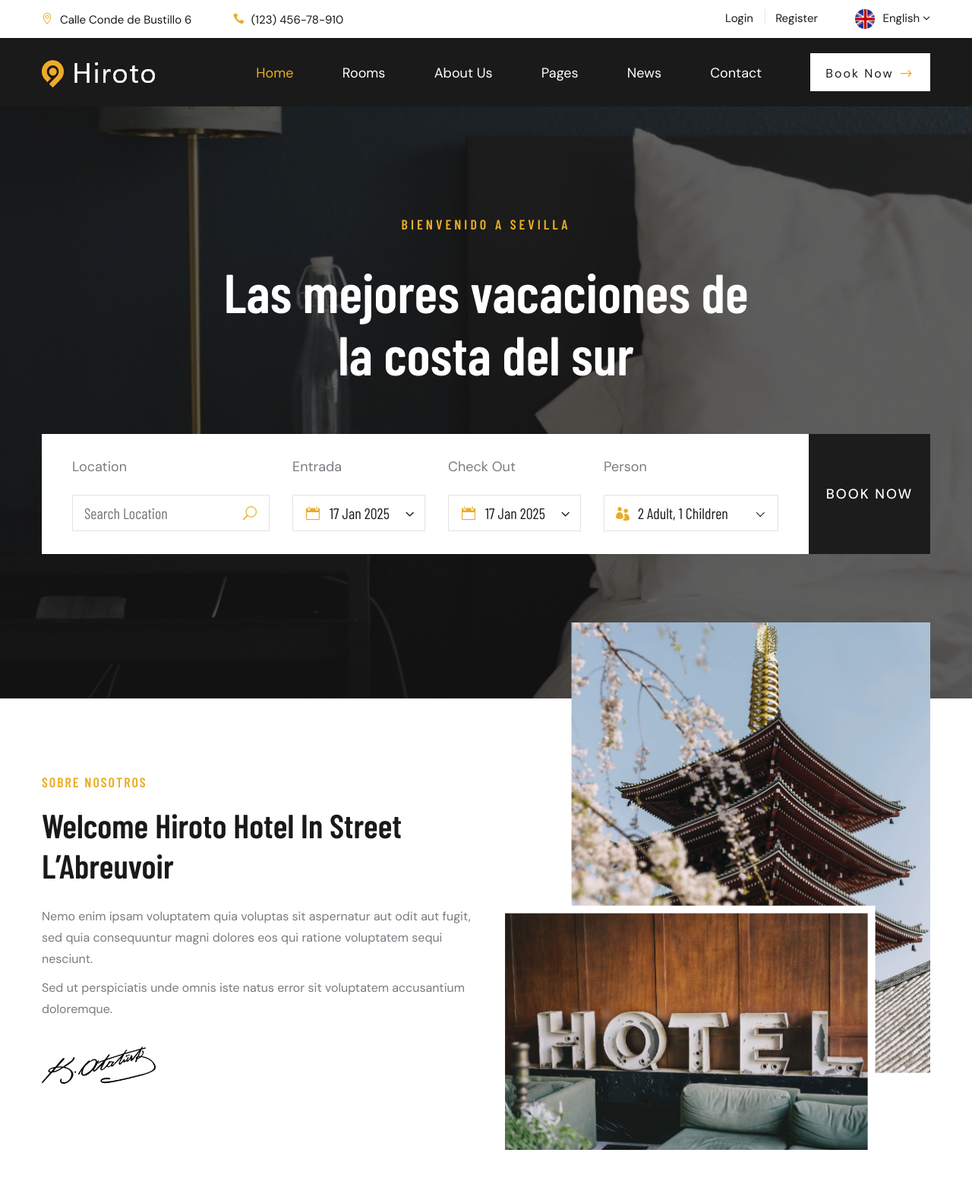
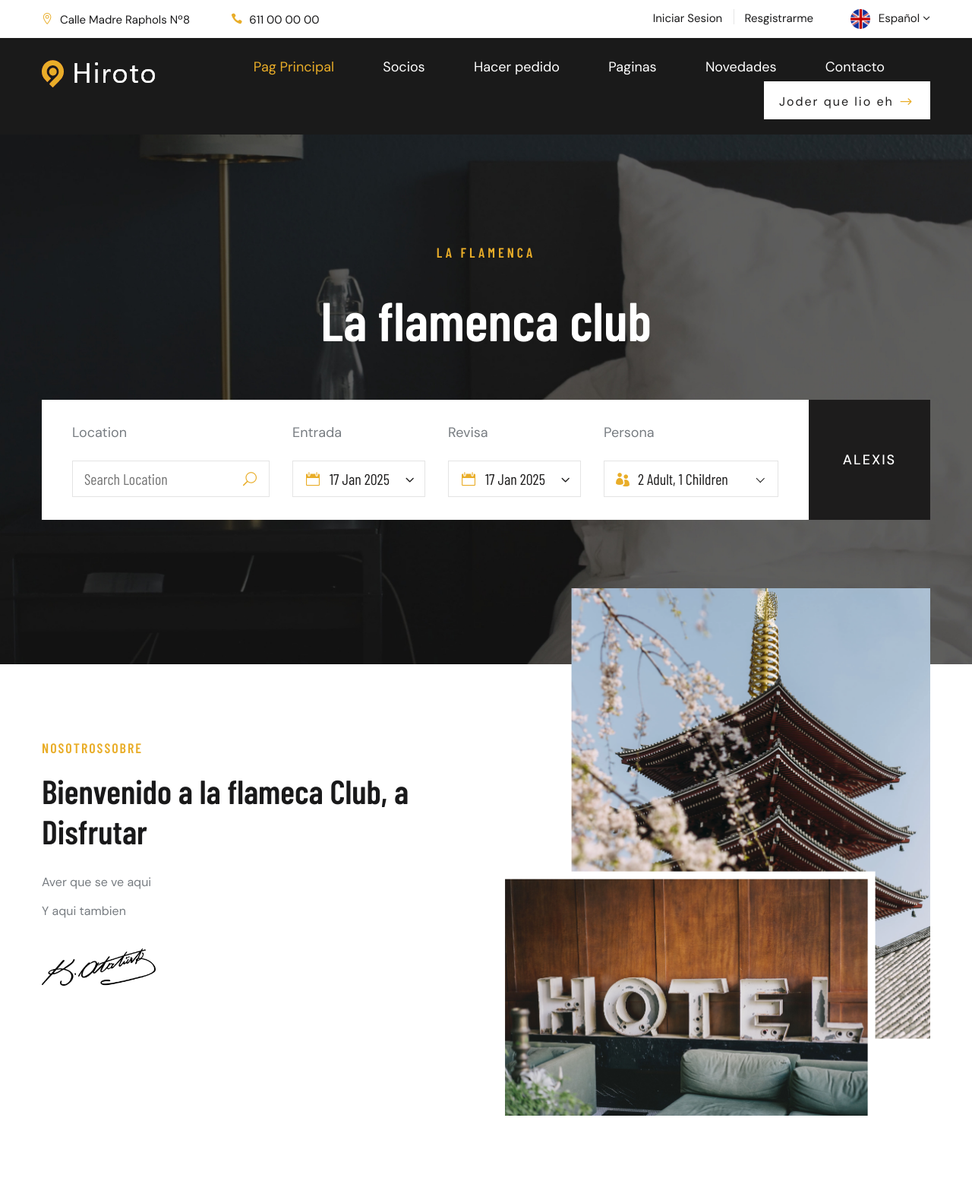
Before and after one commit to Alexeis23/practica-gitflow, a plain HTML site: page hiroto/index.html in a window 1280 px wide. Shown: the top 1575 px of the page at 76% size. Drawn offline with nearby package versions, Linux system fonts and the light colour scheme; a web font is replaced by a local one.

Commit message:
Cambios de alexi

```diff
--- a/hiroto/index.html
+++ b/hiroto/index.html
@@ -38,23 +38,23 @@
         </div>
         <div class="offcanvas__widget">
             <ul>
-                <li><span class="icon_pin_alt"></span> Calle Conde de Bustillo 6</li>
-                <li><span class="icon_phone"></span> 954123665</li>
+                <li><span class="icon_pin_alt"></span> Calle Madre Raphols Nº8 </li>
+                <li><span class="icon_phone"></span> 611 00 00 00 </li>
             </ul>
         </div>
         <div class="offcanvas__language">
             <img src="img/lan.png" alt="">
-            <span>English</span>
+            <span>Español</span>
             <i class="fa fa-angle-down"></i>
             <ul>
-                <li>English</li>
-                <li>Bangla</li>
+                <li>Español</li>
+                <li>Catalan</li>
             </ul>
         </div>
         <div class="offcanvas__auth">
             <ul>
-                <li><a href="#">Login</a></li>
-                <li><a href="#">Register</a></li>
+                <li><a href="#">Iniciar Sesion</a></li>
+                <li><a href="#">Registrar</a></li>
             </ul>
         </div>
     </div>
@@ -67,25 +67,25 @@
                 <div class="row">
                     <div class="col-lg-7">
                         <ul class="header__top__widget">
-                            <li><span class="icon_pin_alt"></span> Calle Conde de Bustillo 6</li>
-                            <li><span class="icon_phone"></span> (123) 456-78-910</li>
+                            <li><span class="icon_pin_alt"></span> Calle Madre Raphols Nº8 </li>
+                            <li><span class="icon_phone"></span> 611 00 00 00 </li>
                         </ul>
                     </div>
                     <div class="col-lg-5">
                         <div class="header__top__right">
                             <div class="header__top__auth">
                                 <ul>
-                                    <li><a href="#">Login</a></li>
-                                    <li><a href="#">Register</a></li>
+                                    <li><a href="#">Iniciar Sesion </a></li>
+                                    <li><a href="#">Resgistrarme</a></li>
                                 </ul>
                             </div>
                             <div class="header__top__language">
                                 <img src="img/lan.png" alt="">
-                                <span>English</span>
+                                <span>Español</span>
                                 <i class="fa fa-angle-down"></i>
                                 <ul>
-                                    <li>English</li>
-                                    <li>Bangla</li>
+                                    <li>Español</li>
+                                    <li>Catalan</li>
                                 </ul>
                             </div>
                         </div>
@@ -105,22 +105,22 @@
                         <div class="header__nav">
                             <nav class="header__menu">
                                 <ul class="menu__class">
-                                    <li class="active"><a href="./index.html">Home</a></li>
-                                    <li><a href="./rooms.html">Rooms</a></li>
-                                    <li><a href="./about.html">About Us</a></li>
-                                    <li><a href="#">Pages</a>
+                                    <li class="active"><a href="./index.html">Pag Principal</a></li>
+                                    <li><a href="./rooms.html">Socios</a></li>
+                                    <li><a href="./about.html">Hacer pedido</a></li>
+                                    <li><a href="#">Paginas</a>
                                         <ul class="dropdown">
-                                            <li><a href="./about.html">About Us</a></li>
+                                            <li><a href="./about.html"></a></li>
                                             <li><a href="./room-details.html">Room Details</a></li>
                                             <li><a href="./blog-details.html">Blog Details</a></li>
                                         </ul>
                                     </li>
-                                    <li><a href="./blog.html">News</a></li>
-                                    <li><a href="./contact.html">Contact</a></li>
+                                    <li><a href="./blog.html">Novedades</a></li>
+                                    <li><a href="./contact.html">Contacto</a></li>
                                 </ul>
                             </nav>
                             <div class="header__nav__widget">
-                                <a href="#">Book Now <span class="arrow_right"></span></a>
+                                <a href="#">Joder que lio eh <span class="arrow_right"></span></a>
                             </div>
                         </div>
                     </div>
@@ -139,8 +139,8 @@
             <div class="row">
                 <div class="col-lg-12">
                     <div class="hero__text">
-                        <h5>BIENVENIDO A SEVILLA</h5>
-                        <h2>Las mejores vacaciones de la costa del sur</h2>
+                        <h5>La Flamenca</h5>
+                        <h2>La flamenca club </h2>
                     </div>
                     <form action="#" class="filter__form">
                         <div class="filter__form__item filter__form__item--search">
@@ -159,7 +159,7 @@
                             </div>
                         </div>
                         <div class="filter__form__item">
-                            <p>Check Out</p>
+                            <p>Revisa</p>
                             <div class="filter__form__datepicker">
                                 <span class="icon_calendar"></span>
                                 <input type="text" class="datepicker_pop check__out">
@@ -167,7 +167,7 @@
                             </div>
                         </div>
                         <div class="filter__form__item filter__form__item--select">
-                            <p>Person</p>
+                            <p>Persona</p>
                             <div class="filter__form__select">
                                 <span class="icon_group"></span>
                                 <select>
@@ -177,7 +177,7 @@
                                 </select>
                             </div>
                         </div>
-                        <button type="submit">BOOK NOW</button>
+                        <button type="submit"> Alexis </button>
                     </form>
                 </div>
             </div>
@@ -192,13 +192,11 @@
                 <div class="col-lg-6">
                     <div class="home__about__text">
                         <div class="section-title">
-                            <h5>SOBRE NOSOTROS</h5>
-                            <h2>Welcome Hiroto Hotel In Street L’Abreuvoir</h2>
+                            <h5> NOSOTROSSOBRE</h5>
+                            <h2>Bienvenido a la flameca Club, a Disfrutar</h2>
                         </div>
-                        <p class="first-para">Nemo enim ipsam voluptatem quia voluptas sit aspernatur aut odit aut
-                            fugit, sed quia consequuntur magni dolores eos qui ratione voluptatem sequi nesciunt.</p>
-                        <p class="last-para">Sed ut perspiciatis unde omnis iste natus error sit voluptatem accusantium
-                            doloremque.</p>
+                        <p class="first-para">Aver que se ve aqui </p>
+                        <p class="last-para">Y aqui tambien</p>
                         <img src="img/home-about/sign.png" alt="">
                     </div>
                 </div>
@@ -632,10 +630,10 @@
                             <div class="footer__logo">
                                 <a href="#"><img src="img/logo.png" alt=""></a>
                             </div>
-                            <h4>(123) 456-78-91096</h4>
+                            <h4> 611 00 00 00 </h4>
                             <ul>
-                                <li>Ernser Vista Suite 437, NY</li>
-                                <li>Info.colorlib@gmail.com</li>
+                                <li>En el mismo sitio</li>
+                                <li>dondetuquieras@correo.com</li>
                             </ul>
                             <div class="footer__social">
                                 <a href="#"><i class="fa fa-facebook"></i></a>
@@ -649,27 +647,27 @@
                         <div class="footer__widget">
                             <h4>Quick Link</h4>
                             <ul>
-                                <li><a href="#">Home</a></li>
-                                <li><a href="#">Booking</a></li>
-                                <li><a href="#">About Us</a></li>
-                                <li><a href="#">Review</a></li>
-                                <li><a href="#">Contact</a></li>
+                                <li><a href="#"> Casa </a></li>
+                                <li><a href="#">Buscar</a></li>
+                                <li><a href="#">Revisar</a></li>
+                                <li><a href="#">Ver</a></li>
+                                <li><a href="#">Contacto</a></li>
                             </ul>
                             <ul>
-                                <li><a href="#">Services</a></li>
-                                <li><a href="#">Our Room</a></li>
-                                <li><a href="#">Restaurants</a></li>
-                                <li><a href="#">Payments</a></li>
-                                <li><a href="#">Events</a></li>
+                                <li><a href="#">Servicios</a></li>
+                                <li><a href="#">Hola santi</a></li>
+                                <li><a href="#">Vaya jaleo</a></li>
+                                <li><a href="#">y sufrimiento</a></li>
+                                <li><a href="#">aver donde se esta viendo esto</a></li>
                             </ul>
                         </div>
                     </div>
                     <div class="col-lg-5 col-md-8 col-sm-12">
                         <div class="footer__newslatter">
-                            <h4>Subscribe our newlatester</h4>
+                            <h4>Subscribe a las clases de Santi</h4>
                             <form action="#">
                                 <input type="text" placeholder="Your E-mail Address">
-                                <button type="submit">Subscribe</button>
+                                <button type="submit">Venga suscribete</button>
                             </form>
                             <div class="footer__newslatter__find">
                                 <h5>Find Us:</h5>
@@ -689,14 +687,14 @@
                     <div class="col-lg-7 col-md-7">
                         <!-- Link back to Colorlib can't be removed. Template is licensed under CC BY 3.0. -->
                         <div class="footer__copyright__text">
-                            <p>Copyright &copy; <script>document.write(new Date().getFullYear());</script> All rights reserved | This template is made with <i class="fa fa-heart" aria-hidden="true"></i> by <a href="https://colorlib.com" target="_blank">Colorlib</a></p>
+                            <p>no tengo Copyright &copy; <script>document.write(new Date().getFullYear());</script> Todo reservado no me quites na  <i class="fa fa-heart" aria-hidden="true"></i> by <a href="https://colorlib.com" target="_blank">Colorlib</a></p>
                         </div>
                         <!-- Link back to Colorlib can't be removed. Template is licensed under CC BY 3.0. -->
                     </div>
                     <div class="col-lg-5 col-md-5">
                         <ul class="footer__copyright__links">
-                            <li><a href="#">Terms Of Use</a></li>
-                            <li><a href="#">Privacy Policy</a></li>
+                            <li><a href="#">Terminos de uso</a></li>
+                            <li><a href="#">Politica de privacidad</a></li>
                         </ul>
                     </div>
                 </div>
```
